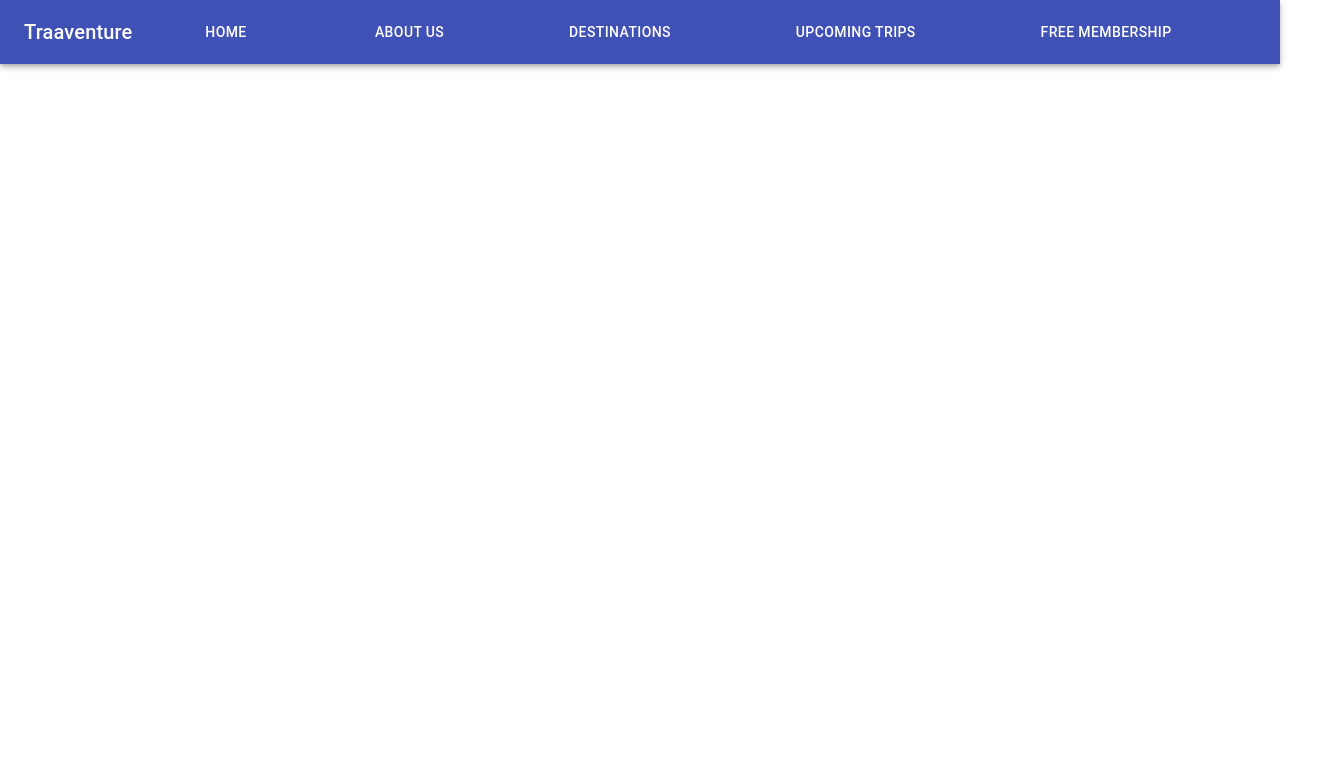
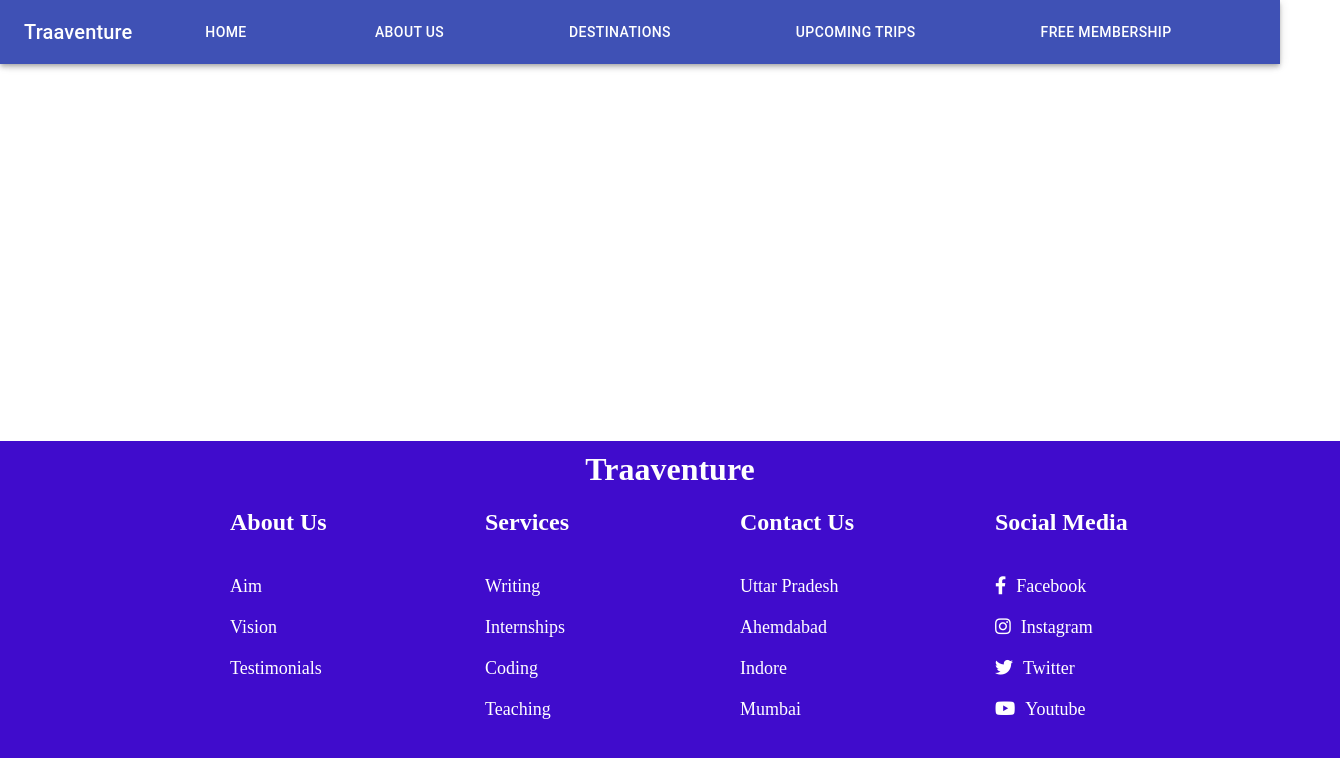
Before and after one commit to jrk1769/Traaventure, a React (Create React App) app: page / in a window 1280 px wide. Shown: the top 758 px of the page, 1340 px wide, since content can reach past the window. Built offline with nearby package versions, Linux system fonts and the light colour scheme.

Commit message:
footer completed

```diff
--- a/package.json
+++ b/package.json
@@ -12,6 +12,7 @@
     "react-dom": "^17.0.2",
     "react-router-dom": "^5.2.0",
     "react-scripts": "4.0.3",
+    "styled-components": "^5.2.3",
     "web-vitals": "^1.1.1"
   },
   "scripts": {
--- a/src/App.js
+++ b/src/App.js
@@ -1,14 +1,13 @@
 import Navbar from "./components/Header/Header";
 import { BrowserRouter as Router, Switch, Route } from "react-router-dom";
+import Footer from "./components/Footer/Footer";
 
 function App() {
   return (
     <>
       <Router>
         <Navbar />
-        <Switch>
-          <Route path="/" exact />
-        </Switch>
+        <Footer />
       </Router>
     </>
   );
--- /dev/null
+++ b/src/components/Footer/Footer.css
@@ -0,0 +1,58 @@
+.box {
+	padding: 60px 30px;
+	background: #400CCC;
+	position: absolute;
+	bottom: 0;
+	left: 0;
+	width: 100%;
+	@media (max-width: 1000px) {
+		padding: 70px 30px;
+	}
+}
+
+.container {
+	display: flex;
+	flex-direction: column;
+	justify-content: center;
+	max-width: 1000px;
+	margin: 0 auto;
+}
+
+.column {
+	display: flex;
+	flex-direction: column;
+	text-align: left;
+	margin-left: 60px;
+}
+
+.row {
+	display: grid;
+	grid-template-columns: repeat(auto-fill, minmax(185px, 1fr));
+	grid-gap: 20px;
+	@media (max-width: 1000px) {
+	grid-template-columns: repeat(auto-fill, minmax(200px, 1fr));
+	}
+}
+
+
+
+/* } */
+
+.footerLink {
+	color: #fff;
+	margin-bottom: 20px;
+	font-size: 18px;
+	text-decoration: none;
+}
+
+/* &:hover {
+	color: green;
+	transition: 200ms ease-in;
+} */
+
+.heading {
+	font-size: 24px;
+	color: #fff;
+	margin-bottom: 40px;
+	font-weight: bold;
+}
--- /dev/null
+++ b/src/components/Footer/Footer.js
@@ -0,0 +1,80 @@
+import React from "react";
+// import {
+// Box,
+// Container,
+// Row,
+// Column,
+// FooterLink,
+// Heading,
+// } from "./FooterStyles";
+import "./Footer.css";
+
+const Footer = () => {
+    return (
+        <div className="box">
+            <h1 style={{
+                color: "#FEFEFE",
+                textAlign: "center",
+                marginTop: "-50px"
+            }}>
+                Traaventure
+	        </h1>
+            <div className="container">
+                <div className="row">
+                    <div className="column">
+                        <div className="heading">About Us</div>
+                        <div className="footerLink" href="#">Aim</div>
+                        <div className="footerLink" href="#">Vision</div>
+                        <div className="footerLink" href="#">Testimonials</div>
+                    </div>
+                    <div className="column">
+                        <div className="heading">Services</div>
+                        <div className="footerLink" href="#">Writing</div>
+                        <div className="footerLink" href="#">Internships</div>
+                        <div className="footerLink" href="#">Coding</div>
+                        <div className="footerLink" href="#">Teaching</div>
+                    </div>
+                    <div className="column">
+                        <div className="heading">Contact Us</div>
+                        <div className="footerLink" href="#">Uttar Pradesh</div>
+                        <div className="footerLink" href="#">Ahemdabad</div>
+                        <div className="footerLink" href="#">Indore</div>
+                        <div className="footerLink" href="#">Mumbai</div>
+                    </div>
+                    <div className="column">
+                        <div className="heading">Social Media</div>
+                        <div className="footerLink" href="#">
+                            <i className="fab fa-facebook-f">
+                                <span style={{ marginLeft: "10px" }}>
+                                    Facebook
+				</span>
+                            </i>
+                        </div>
+                        <div className="footerLink" href="#">
+                            <i className="fab fa-instagram">
+                                <span style={{ marginLeft: "10px" }}>
+                                    Instagram
+				</span>
+                            </i>
+                        </div>
+                        <div className="footerLink" href="#">
+                            <i className="fab fa-twitter">
+                                <span style={{ marginLeft: "10px" }}>
+                                    Twitter
+				</span>
+                            </i>
+                        </div>
+                        <div className="footerLink" href="#">
+                            <i className="fab fa-youtube">
+                                <span style={{ marginLeft: "10px" }}>
+                                    Youtube
+				</span>
+                            </i>
+                        </div>
+                    </div>
+                </div>
+            </div>
+        </div>
+    );
+};
+export default Footer;
```
Also changed, not shown: 1 other file (tests, documents, lock files or other folders).
